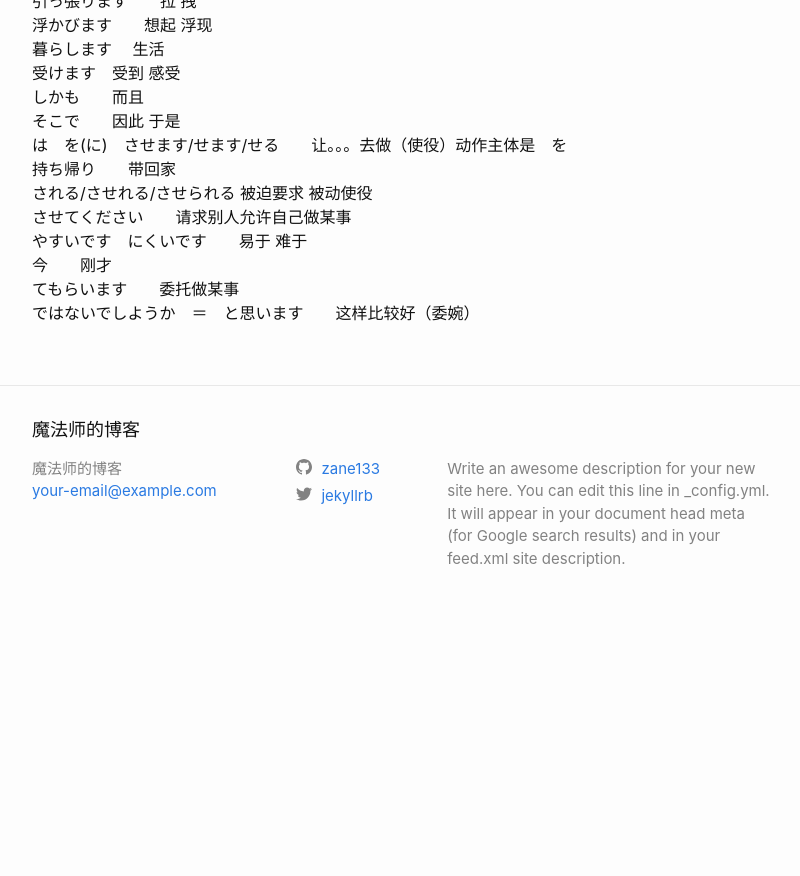
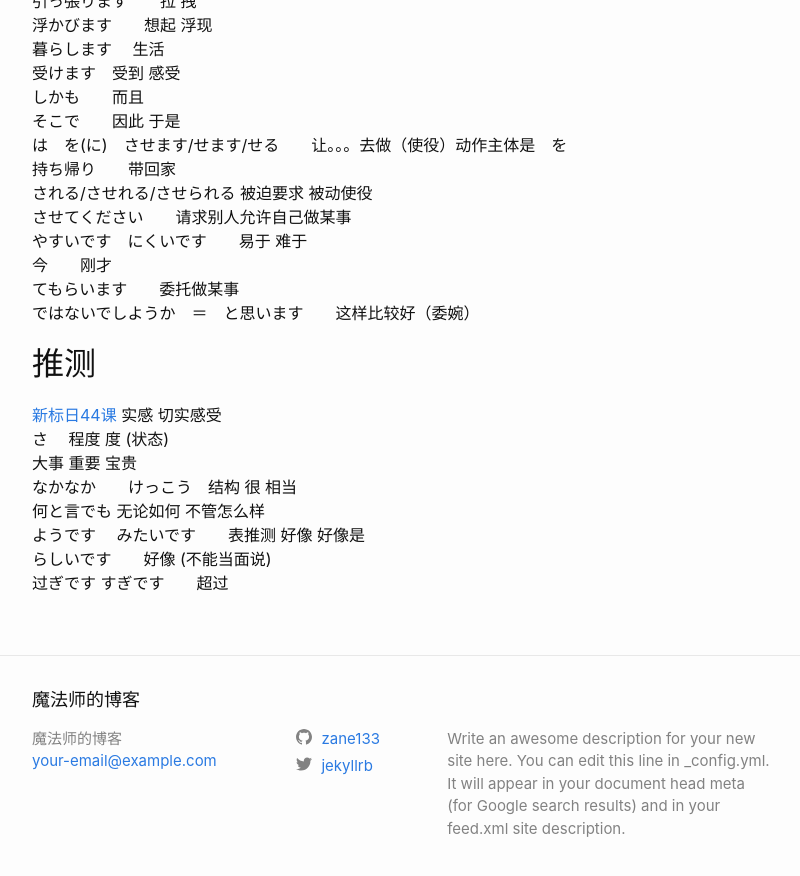
Before and after one commit to zane133/zane133.github.io, a Jekyll site: the page built from _posts/2019-08-17-japanese_study.markdown, in a window 1280 px wide and 900 px high, scrolled down 11453 px. Shown: the top 876 px of the window, without its empty margins (238-1038 px from the left). Built offline with Jekyll 4.4.1, drawn with Linux system fonts in a browser that asks for light colours; before the commit the page ends 12083 px from its top, so only the background shows below that.

Commit message:
Update 2019-08-17-japanese_study.markdown

```diff
--- a/_posts/2019-08-17-japanese_study.markdown
+++ b/_posts/2019-08-17-japanese_study.markdown
@@ -398,3 +398,15 @@ must     if     的话
 今　　刚才
 てもらいます　　委托做某事
 ではないでしようか　＝　と思います　　这样比较好（委婉）
+
+## 推测
+[新标日44课](https://www.bilibili.com/video/av14150839/?p=46)
+实感  切实感受
+さ　 程度 度  (状态)
+大事  重要 宝贵
+なかなか　　けっこう　结构 很 相当
+何と言でも  无论如何  不管怎么样
+ようです
+みたいです　　表推测 好像 好像是
+らしいです　　好像 (不能当面说)
+过ぎです すぎです　　超过
```
